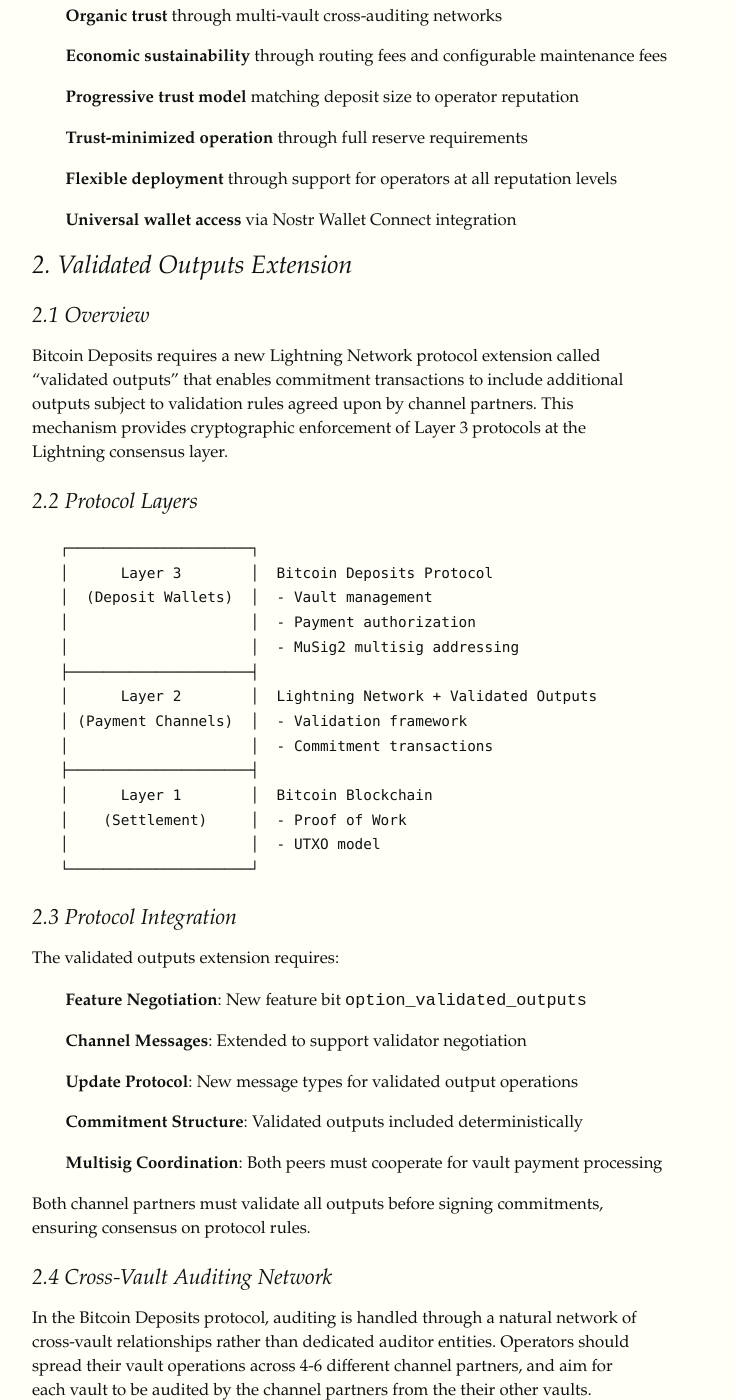
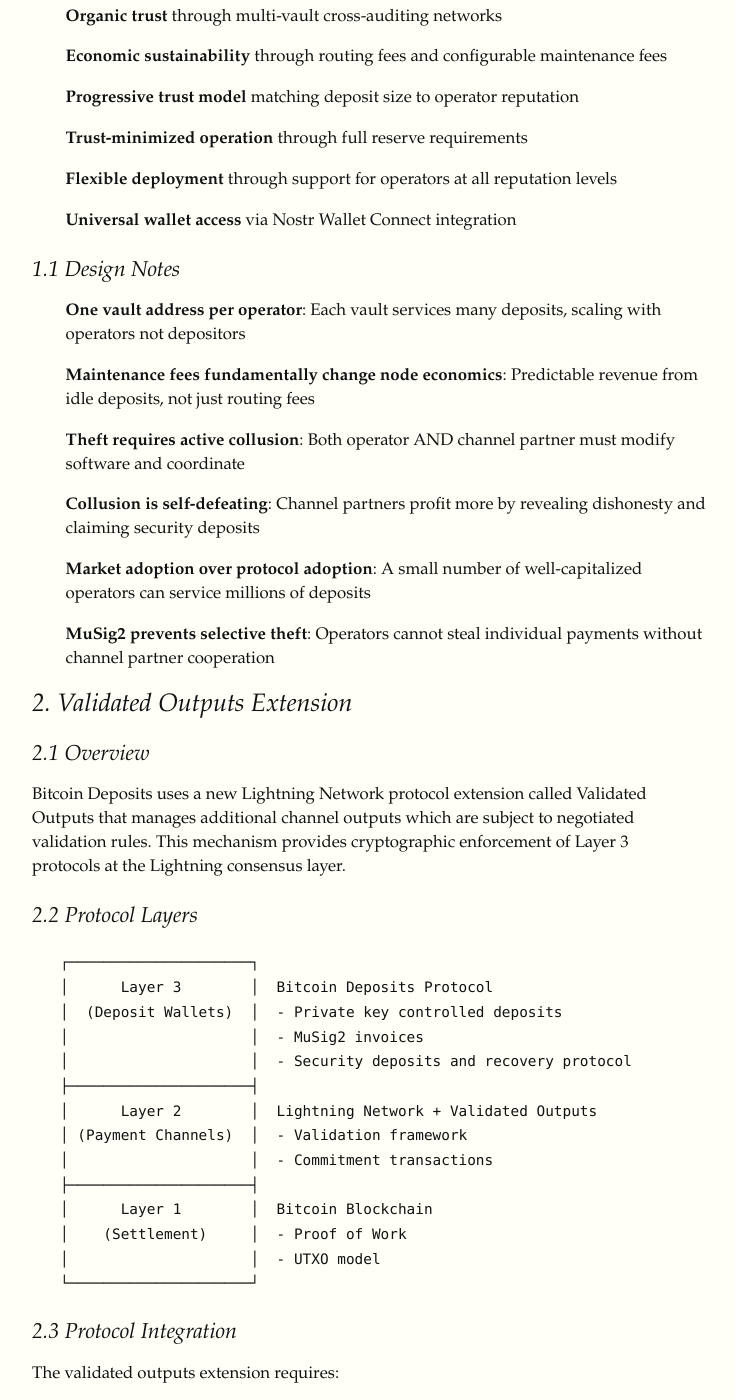
Before and after one commit to ynniv/deposits, a Jekyll site: the page built from index.md, in a window 1280 px wide and 1400 px high, scrolled down 1905 px. Shown: the whole window, without its empty margins (128-863 px from the left). Built offline with Jekyll 4.4.1, drawn with Linux system fonts in a browser that asks for light colours; our own code applies the rules of GitHub Pages for plain Markdown files.

Commit message:
highlighting some key design aspects

````diff
--- a/index.md
+++ b/index.md
@@ -44,20 +44,29 @@ The system achieves:
 - **Flexible deployment** through support for operators at all reputation levels
 - **Universal wallet access** via Nostr Wallet Connect integration
 
+### 1.1 Design Notes
+
+- **One vault address per operator**: Each vault services many deposits, scaling with operators not depositors
+- **Maintenance fees fundamentally change node economics**: Predictable revenue from idle deposits, not just routing fees
+- **Theft requires active collusion**: Both operator AND channel partner must modify software and coordinate
+- **Collusion is self-defeating**: Channel partners profit more by revealing dishonesty and claiming security deposits
+- **Market adoption over protocol adoption**: A small number of well-capitalized operators can service millions of deposits
+- **MuSig2 prevents selective theft**: Operators cannot steal individual payments without channel partner cooperation
+
 ## 2. Validated Outputs Extension
 
 ### 2.1 Overview
 
-Bitcoin Deposits requires a new Lightning Network protocol extension called "validated outputs" that enables commitment transactions to include additional outputs subject to validation rules agreed upon by channel partners. This mechanism provides cryptographic enforcement of Layer 3 protocols at the Lightning consensus layer.
+Bitcoin Deposits uses a new Lightning Network protocol extension called Validated Outputs that manages additional channel outputs which are subject to negotiated validation rules. This mechanism provides cryptographic enforcement of Layer 3 protocols at the Lightning consensus layer.
 
 ### 2.2 Protocol Layers
 
 ```
 ┌─────────────────────┐
 │      Layer 3        │  Bitcoin Deposits Protocol
-│  (Deposit Wallets)  │  - Vault management
-│                     │  - Payment authorization
-│                     │  - MuSig2 multisig addressing
+│  (Deposit Wallets)  │  - Private key controlled deposits
+│                     │  - MuSig2 invoices
+│                     │  - Security deposits and recovery protocol
 ├─────────────────────┤
 │      Layer 2        │  Lightning Network + Validated Outputs
 │ (Payment Channels)  │  - Validation framework
````
